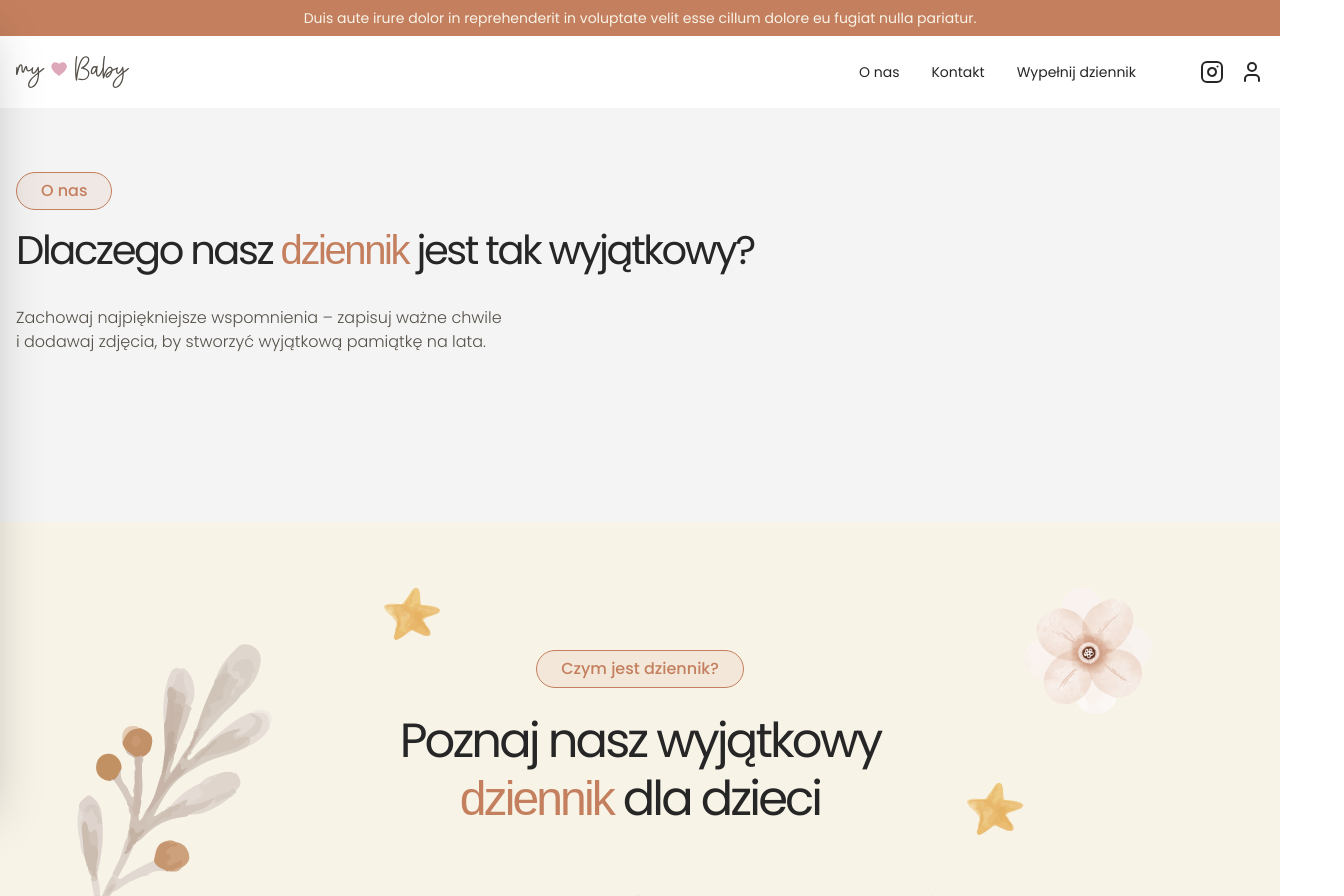
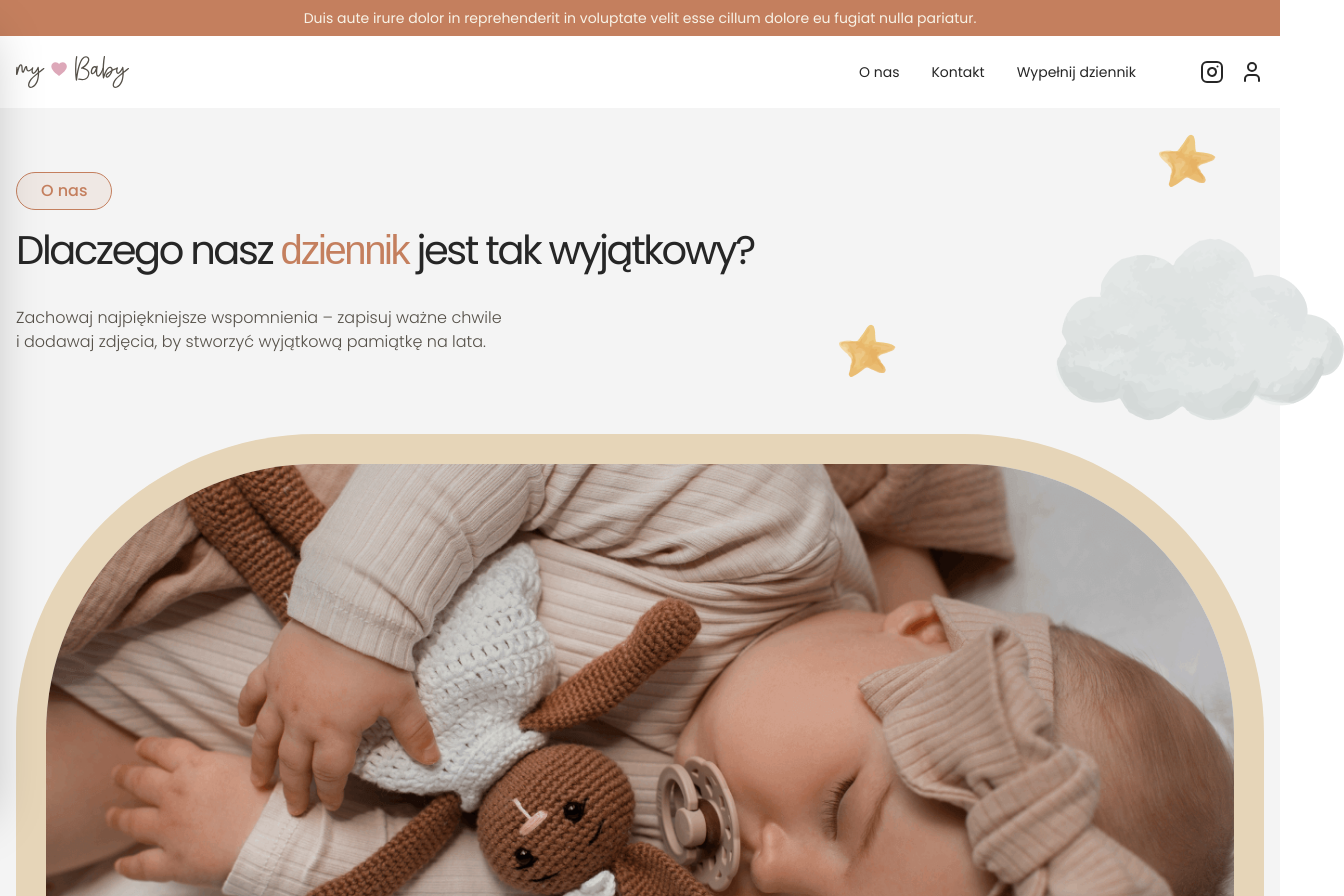
Before and after one commit to karoljanowski/my-baby, a Next.js app: page /o-nas in a window 1280 px wide. Shown: the top 896 px of the page, 1344 px wide, since content can reach past the window. Built offline with nearby package versions, Linux system fonts and the light colour scheme; no server answers; a web font is replaced by a local one.

Commit message:
about top design

```diff
--- a/src/components/About/AboutTop/AboutTop.tsx
+++ b/src/components/About/AboutTop/AboutTop.tsx
@@ -1,15 +1,35 @@
+import BorderImage from "@/components/BorderImage";
 import { Badge } from "@/components/ui/badge";
+import Image from "next/image";
 
 const AboutTop = () => {
     return (
-        <div className="bg-light-grey py-16">
-            <div className="container mx-auto px-4">
+        <div className="bg-light-grey relative">
+            <div className="container mx-auto px-4 py-8 lg:pt-16 lg:pb-0">
                 <Badge className="mb-4">O nas</Badge>
-                <h1 className="text-[32px] md:text-[40px] leading-[120%] mb-8 text-dark -tracking-[0.06em]">Dlaczego nasz <span className="text-secondary font-secondary">dziennik</span> jest tak wyjątkowy?</h1>
-                <p className="text-base leading-[150%] font-light mb-26 max-w-[490px]">Zachowaj najpiękniejsze wspomnienia – zapisuj ważne chwile i dodawaj zdjęcia, by stworzyć wyjątkową pamiątkę na lata.</p>
+                <h1 className="text-[32px] md:text-[40px] leading-[120%] mb-8 text-dark -tracking-[0.06em]">Dlaczego nasz <br className="sm:hidden"/> <span className="text-secondary font-secondary">dziennik</span> jest tak wyjątkowy?</h1>
+                <p className="text-base leading-[150%] font-light mb-8 lg:mb-20 max-w-[490px]">Zachowaj najpiękniejsze wspomnienia – zapisuj ważne chwile i dodawaj zdjęcia, by stworzyć wyjątkową pamiątkę na lata.</p>
+                <BorderImage
+                src="/images/about.png"
+                alt="O nas"
+                width={1280}
+                height={552}
+                containerClassName="aspect-[335/412] lg:aspect-[1280/552] w-[335px] md:w-[400px] lg:w-full mx-auto"
+                className="border-[20px] lg:border-[30px] lg:border-b-0 lg:rounded-tl-[300px] lg:rounded-tr-[300px]" />
             </div>
+            <AboutTopDecorations />
         </div>
     );
 };
 
+const AboutTopDecorations = () => {
+    return (
+        <>
+            <Image src="/decoration/star.png" alt="" width={57} height={53} className="absolute w-[41px] h-[38px] top-[3%] right-[20%] lg:w-[57px] lg:h-[53px] lg:top-[3%] lg:right-[5%]" />
+            <Image src="/decoration/cloud.png" alt="" width={289} height={183} className="absolute w-[200px] h-[120px] top-[8%] right-[-25%] sm:top-[-2%] sm:right-[-20%] md:top-0 md:right-[-10%] lg:top-[15%] lg:right-[-5%] lg:w-[289px] lg:h-[183px]" />
+            <Image src="/decoration/star.png" alt="" width={57} height={53} className="absolute hidden lg:block lg:top-[25%] lg:right-[30%]" />
+        </>
+    );
+};
+
 export default AboutTop;
```
Also changed, not shown: public/images/about.png (added).
